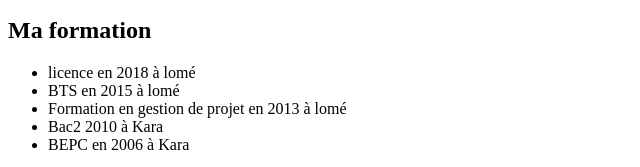
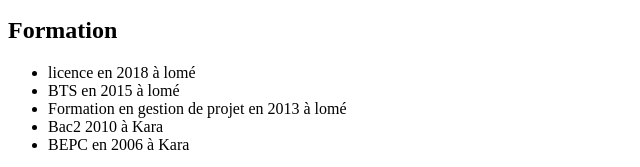
Before and after one commit to hermann106/html_css, a plain HTML site: page hermann.html in a window 1280 px wide. Shown: the part 997-1164 px from the top of the page, 0-640 px from the left. Drawn offline with Linux system fonts and the light colour scheme.

Commit message:
suite création du cv

```diff
--- a/hermann.html
+++ b/hermann.html
@@ -37,6 +37,7 @@
 
             <!--<p><a href="photo.jpg"><img src="" alt="Photo d'identité de Hermann KASS" /></a></p>-->
             <!--Bloc expérience -->
+            <div class="experience">
                 <h2>Mon expérience</h2>
                 <ul>
                     <li><strong>En 2020</strong> : développement d'une application d'aide au déplacement.</li>
@@ -44,8 +45,10 @@
                     <li><strong>En 2015</strong> : Consultant pour une entreprise agricole.</li>
                     <li><strong>De 2010 à 2014</strong> : Chargé de cours dans une école de la place.</li>
                 </ul>
+            </div>
             <!--fin du bloc expérience -->
             <!--Bloc compétences -->
+            <div class="competences">
                 <h2>Compétences</h2>
                 <ul>
                     <li>HTML5 et CSS3</li>
@@ -53,7 +56,9 @@
                     <li>PostgreSql</li>
                     <li>MariaDB</li>
                 </ul>
-            <h2>Ma formation</h2>
+            </div>
+            <div class="formations">
+                <h2>Formation</h2>
                 <ul>
                     <li>licence en 2018 à lomé</li>
                     <li>BTS en 2015 à lomé</li>
@@ -61,6 +66,7 @@
                     <li>Bac2 2010 à Kara</li>
                     <li>BEPC en 2006 à Kara</li>
                 </ul>
+            </div>
         </section>
     </body>
 </html>
```
Lines whose indentation alone changed are shown as unchanged.
